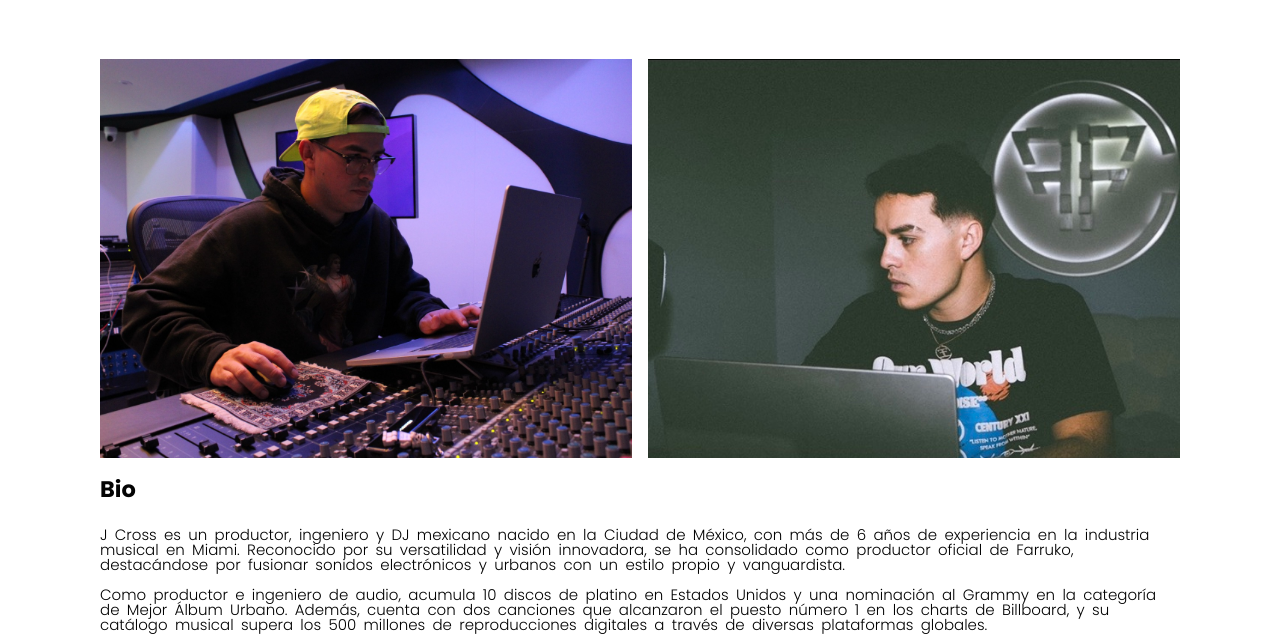
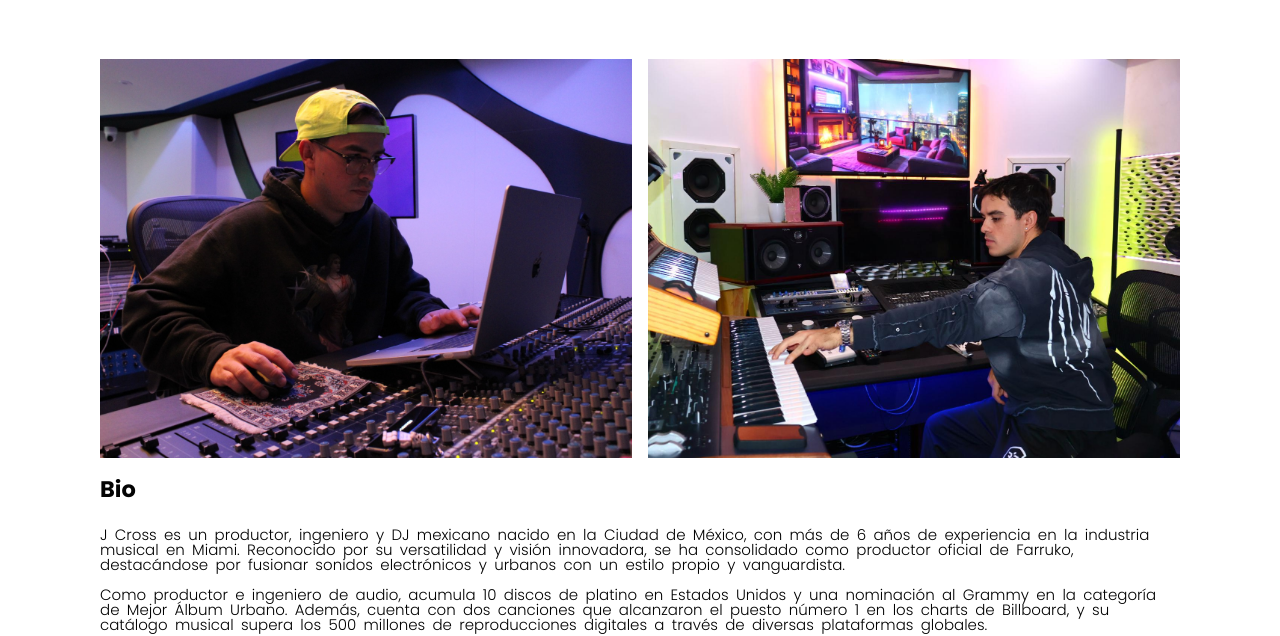
Before and after one commit to rodrigohernandez1/jcrossmusic, a website: page public/about.html in a window 1280 px wide. Shown: the part 181-817 px from the top of the page. Drawn offline with Linux system fonts and the light colour scheme; a web font is replaced by a local one.

Commit message:
photo change

```diff
--- a/public/about.html
+++ b/public/about.html
@@ -37,7 +37,7 @@
                     <img src="images/jcross/IMG_8629.JPG" alt="JCross producing">
                 </div>
                 <div class="image-grid-item">
-                    <img src="images/jcross/IMG_8637.jpeg" alt="JCross mixing">
+                    <img src="images/jcross/IMG_9012.JPG" alt="JCross mixing">
                 </div>
             </div>
             <h2>
```
Also changed, not shown: public/images/jcross/IMG_9012.JPG (added).
